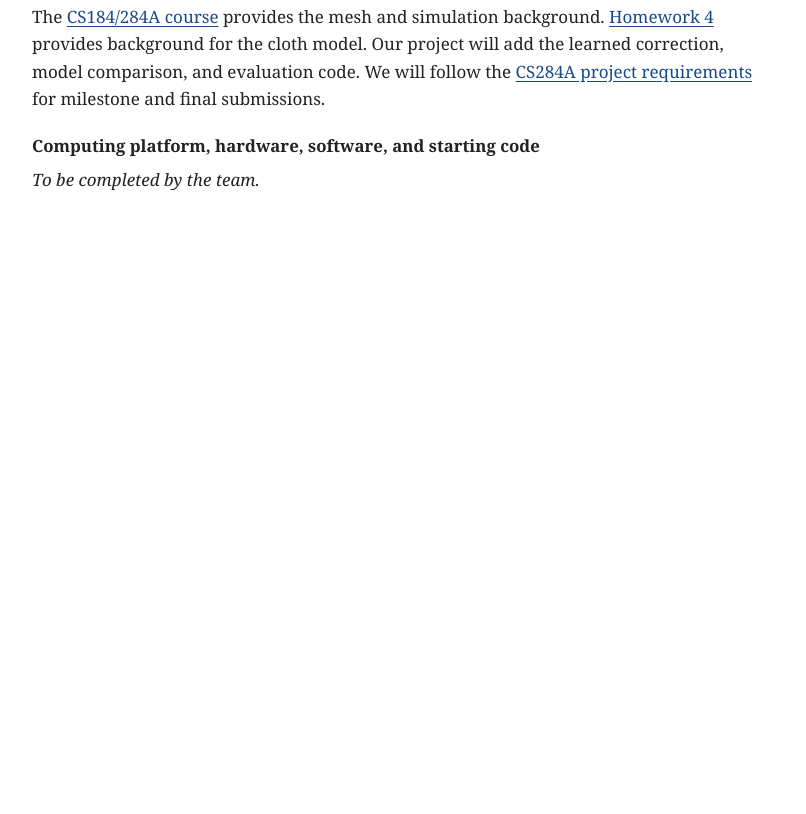
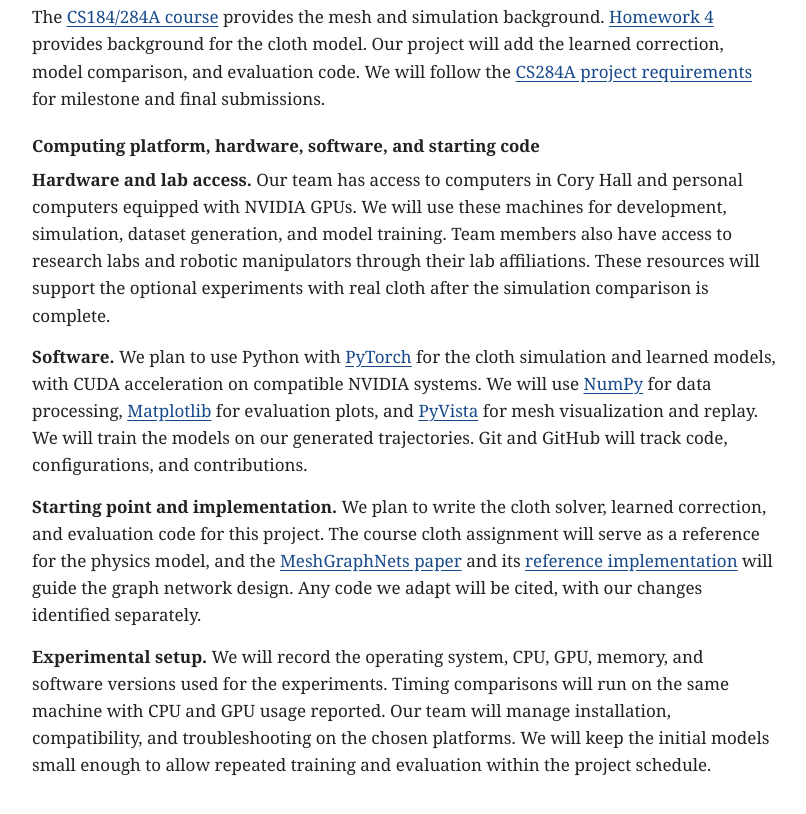
Before and after one commit to jacobrlopez/cs284a-project, a plain HTML site: page index.html in a window 1280 px wide. Shown: the part 5247-6061 px from the top of the page, without its empty margins (236-1042 px from the left). Before the commit the page ends 5518 px from the top, so only its background shows below. Drawn offline with Linux system fonts and the light colour scheme.

Commit message:
Complete computing and software resources section

```diff
--- a/index.html
+++ b/index.html
@@ -111,7 +111,10 @@
           <h3>Course references</h3>
           <p>The <a href="https://cs184.eecs.berkeley.edu/fa26/">CS184/284A course</a> provides the mesh and simulation background. <a href="https://cs184.eecs.berkeley.edu/fa26/hw/hw4/">Homework 4</a> provides background for the cloth model. Our project will add the learned correction, model comparison, and evaluation code. We will follow the <a href="https://cs184.eecs.berkeley.edu/fa26/project/">CS284A project requirements</a> for milestone and final submissions.</p>
           <h3>Computing platform, hardware, software, and starting code</h3>
-          <p><em>To be completed by the team.</em></p>
+          <p><strong>Hardware and lab access.</strong> Our team has access to computers in Cory Hall and personal computers equipped with NVIDIA GPUs. We will use these machines for development, simulation, dataset generation, and model training. Team members also have access to research labs and robotic manipulators through their lab affiliations. These resources will support the optional experiments with real cloth after the simulation comparison is complete.</p>
+          <p><strong>Software.</strong> We plan to use Python with <a href="https://docs.pytorch.org/docs/stable/index.html">PyTorch</a> for the cloth simulation and learned models, with CUDA acceleration on compatible NVIDIA systems. We will use <a href="https://numpy.org/doc/stable/">NumPy</a> for data processing, <a href="https://matplotlib.org/stable/">Matplotlib</a> for evaluation plots, and <a href="https://docs.pyvista.org/">PyVista</a> for mesh visualization and replay. We will train the models on our generated trajectories. Git and GitHub will track code, configurations, and contributions.</p>
+          <p><strong>Starting point and implementation.</strong> We plan to write the cloth solver, learned correction, and evaluation code for this project. The course cloth assignment will serve as a reference for the physics model, and the <a href="https://arxiv.org/abs/2010.03409">MeshGraphNets paper</a> and its <a href="https://github.com/google-deepmind/deepmind-research/tree/master/meshgraphnets">reference implementation</a> will guide the graph network design. Any code we adapt will be cited, with our changes identified separately.</p>
+          <p><strong>Experimental setup.</strong> We will record the operating system, CPU, GPU, memory, and software versions used for the experiments. Timing comparisons will run on the same machine with CPU and GPU usage reported. Our team will manage installation, compatibility, and troubleshooting on the chosen platforms. We will keep the initial models small enough to allow repeated training and evaluation within the project schedule.</p>
         </section>
       </main>
     </div>
```
